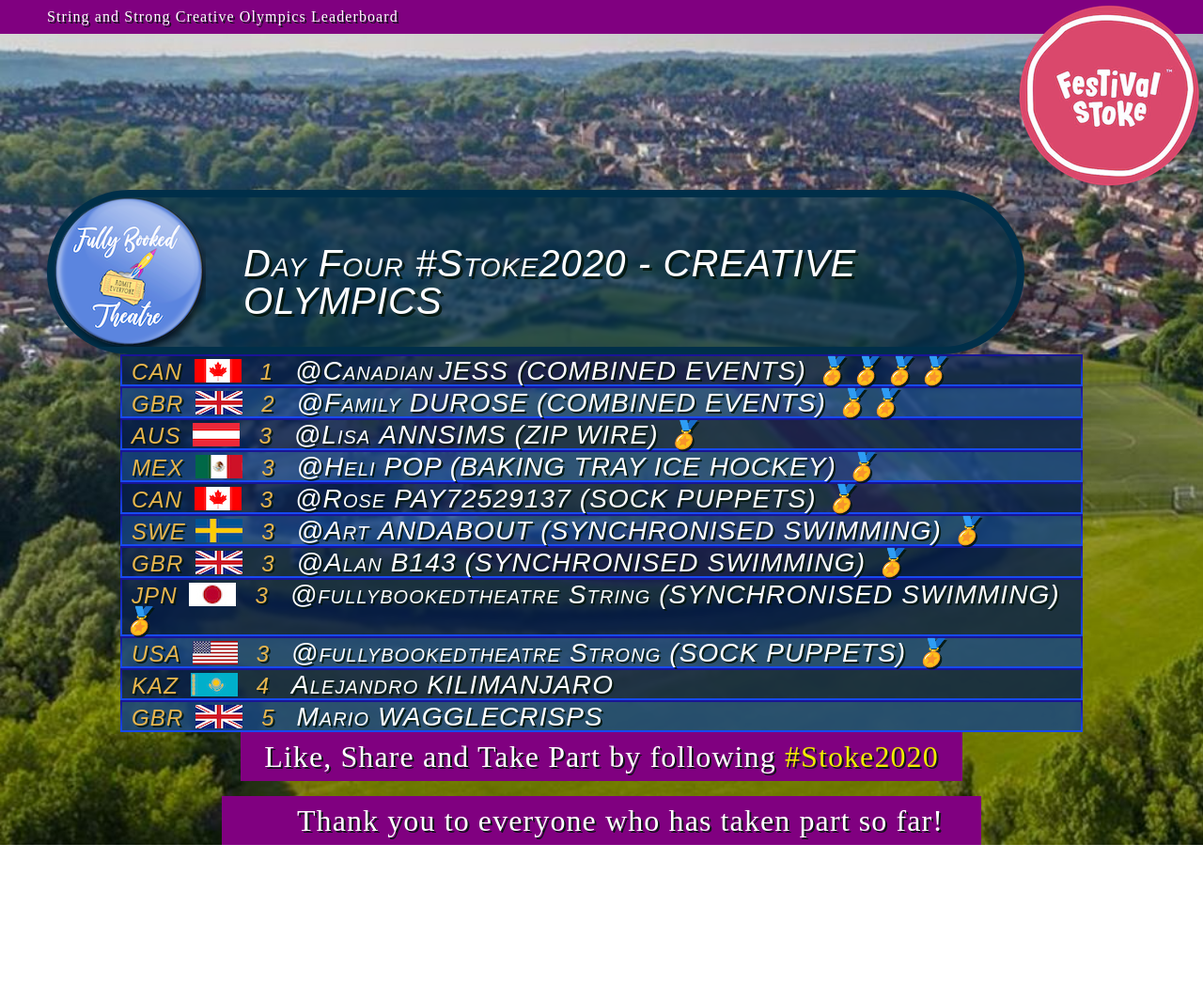
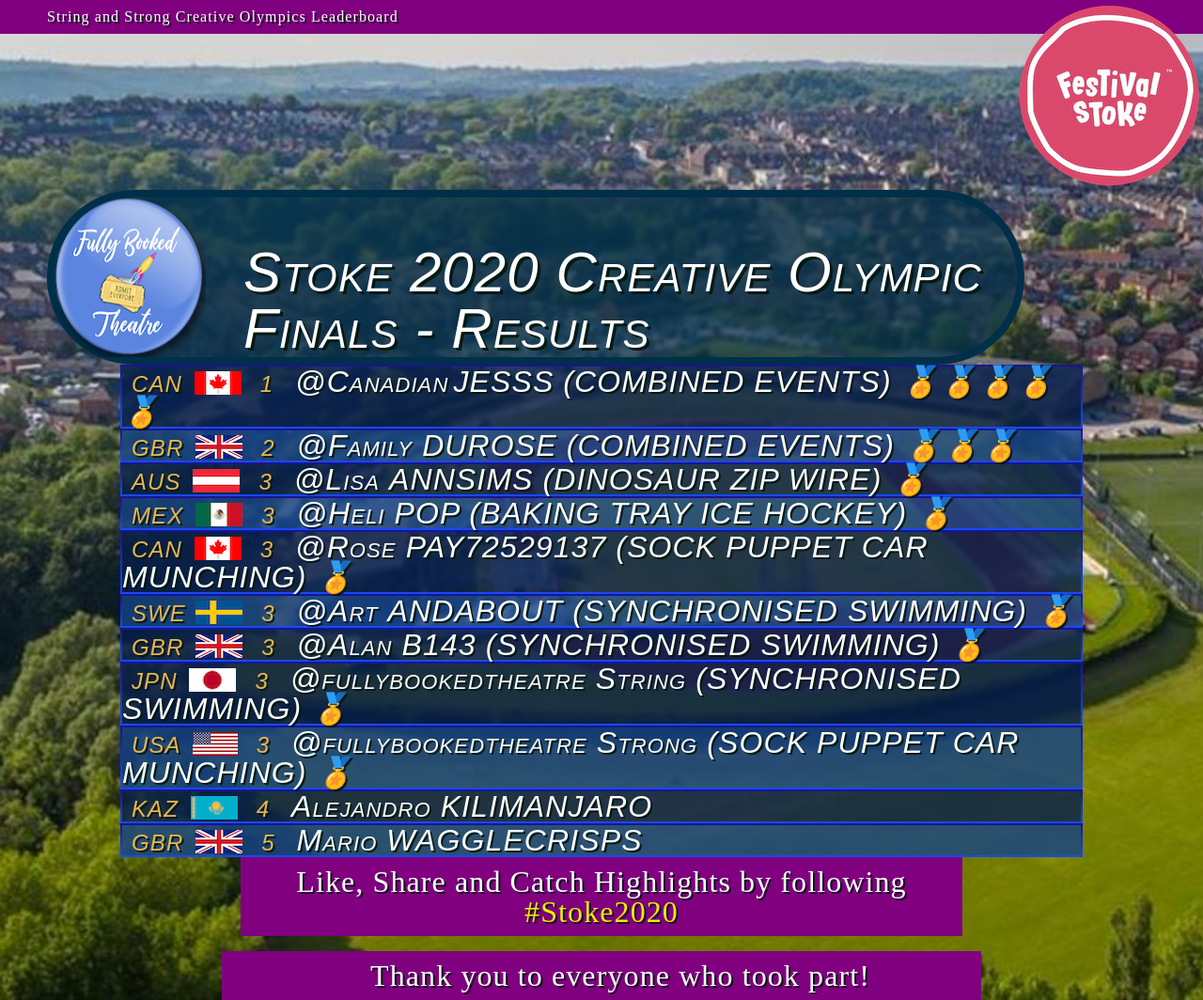
Before and after one commit to harrymandeveloper/sportsleaderboard, a website: page index.html in a window 1280 px wide. Shown: the whole page at 94% size. Before the commit the page ends 899 px from the top, so only its background shows below. Drawn offline with Linux system fonts and the light colour scheme; files that its build step writes are made by us from their sources.

Commit message:
Updating leaderboard thank you message

```diff
--- a/index.html
+++ b/index.html
@@ -21,7 +21,7 @@
       <div class="event-name-container">
         <img src="./img/fullybooked.png" alt="Fully Booked Theatre Logo">
         <div class="event-title">
-          Day Four #Stoke2020 - CREATIVE OLYMPICS
+         Stoke 2020 Creative Olympic Finals - Results
       </div>
 
 
@@ -36,7 +36,7 @@
                 <img src="./img/canflag.jpg" alt="Canadian Flag">
                 <span class="position">1 </span>
                 <span class="athlete-first">@Canadian</span>
-                <span class="athlete-last">Jess (Combined Events) 🏅🏅🏅🏅</span>
+                <span class="athlete-last">Jesss (Combined Events) 🏅🏅🏅🏅🏅</span>
                 </div>
               </div>
             </li>
@@ -47,7 +47,7 @@
                 <img src="./img/ukflag.jpg" alt="UK Flag">
                 <span class="position">2 </span>
                 <span class="athlete-first">@Family </span>
-                <span class="athlete-last">duRose (Combined Events) 🏅🏅</span>
+                <span class="athlete-last">duRose (Combined Events) 🏅🏅🏅</span>
               </div>
               </div>
             </li>
@@ -58,7 +58,7 @@
                 <img src="./img/ausflag.jpg" alt="Canadian Flag">
                 <span class="position">3 </span>
                 <span class="athlete-first">@Lisa </span>
-                <span class="athlete-last">AnnSims (Zip Wire) 🏅</span>
+                <span class="athlete-last">AnnSims (Dinosaur Zip Wire) 🏅</span>
               </div>
             </div>
             </li>
@@ -80,7 +80,7 @@
                 <img src="./img/canflag.jpg" alt="Canadian Flag">
                 <span class="position">3 </span>
                 <span class="athlete-first">@Rose </span>
-                <span class="athlete-last">Pay72529137 (Sock Puppets) 🏅</span>
+                <span class="athlete-last">Pay72529137 (Sock Puppet Car Munching) 🏅</span>
               </div>
               </div>
             </li>
@@ -124,7 +124,7 @@
                 <img src="./img/usflag.jpg" alt="American Flag">
                 <span class="position">3 </span>
                 <span class="athlete-first">@fullybookedtheatre Strong </span>
-                <span class="athlete-last">(Sock Puppets) 🏅</span>
+                <span class="athlete-last">(Sock Puppet Car Munching) 🏅</span>
               </div>
               </div>
             </li>
@@ -155,9 +155,9 @@
       </div>
     </main>
     <footer>
-      <h1>Like, Share and Take Part by following <a href="https://www.instagram.com/explore/tags/stoke2020/"><span style="color: #f2eb00;">#Stoke2020</span></a></h1>
+      <h1>Like, Share and Catch Highlights by following <a href="https://www.instagram.com/explore/tags/stoke2020/"><span style="color: #f2eb00;">#Stoke2020</span></a></h1>
       <br />
-      <h1 class="thankyou">Thank you to everyone who has taken part so far!</h1>
+      <h1 class="thankyou">Thank you to everyone who took part!</h1>
         <!-- <p>Background image by
         <a
           href="https://pixabay.com/users/Marco_Pomella-4449195/?utm_source=link-attribution&amp;utm_medium=referral&amp;utm_campaign=image&amp;utm_content=2791693"
--- a/style/style.css
+++ b/style/style.css
@@ -61,7 +61,7 @@
 
 .athlete-first {
     font-family: Arial, Helvetica, sans-serif;
-    font-size: 1.75rem;
+    font-size: 2rem;
     font-style: italic;
     color: #ffffff;
     font-variant: small-caps;
@@ -70,7 +70,7 @@
 
 .athlete-last {
     font-family: Arial, Helvetica, sans-serif;
-    font-size: 1.75rem;
+    font-size: 2rem;
     font-style: italic;
     color: #ffffff;
     text-transform: uppercase;
@@ -139,7 +139,7 @@
     display: inline-block;
     font-family: Arial, Helvetica, sans-serif;
     color: #ffffff;
-    font-size: 2.5rem;
+    font-size: 3.75rem;
     font-variant: small-caps;
     font-style: italic;
     padding-left: 20px;
```
